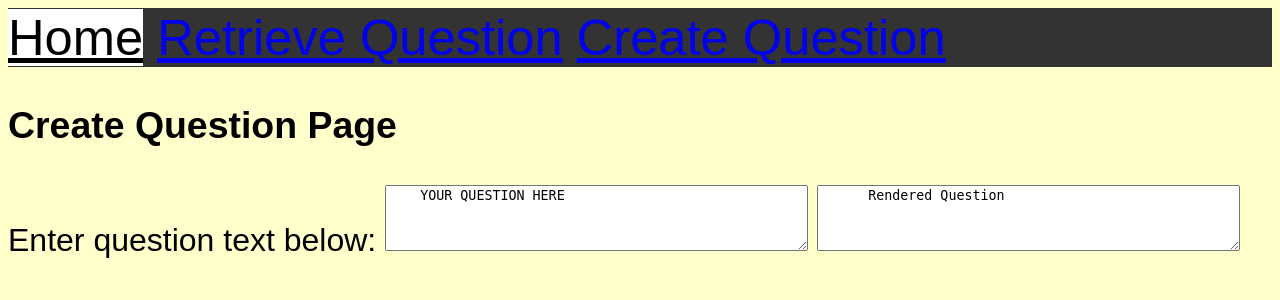
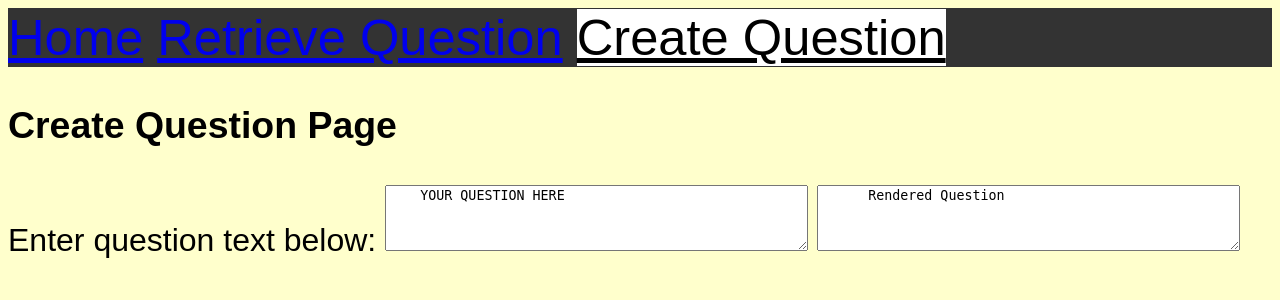
Before and after one commit to rswedberg/teachershelpteachers, a Flask app: template templates/addquestion.html in a window 1280 px wide. Shown: the top 300 px of the page. Run offline with Flask 2, Linux system fonts and the light colour scheme; the template is opened without the code that fills it, so the values that code supplies are empty.

Commit message:
change "create question" to active...copy and paste <class="active">

```diff
--- a/templates/addquestion.html
+++ b/templates/addquestion.html
@@ -8,9 +8,9 @@
   </head>
   <body>
     <div class="topnav">
-    <a class="active" href="/">Home</a>
+    <a href="/">Home</a>
     <a href="/retrieve">Retrieve Question</a>
-    <a href="/create">Create Question</a>
+    <a class="active" href="/create">Create Question</a>
   </div>
     <h3> Create Question Page </h3>
     <label for="question">Enter question text below:</label>
```
